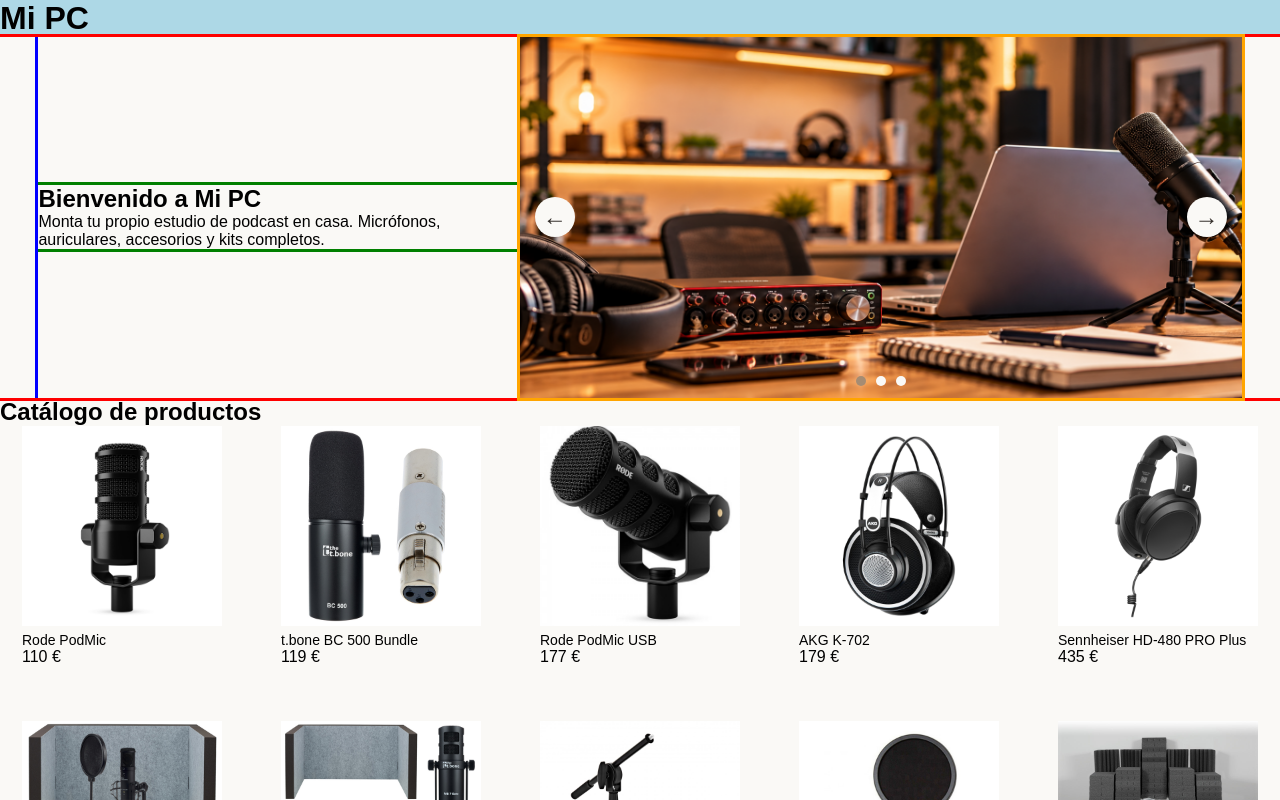
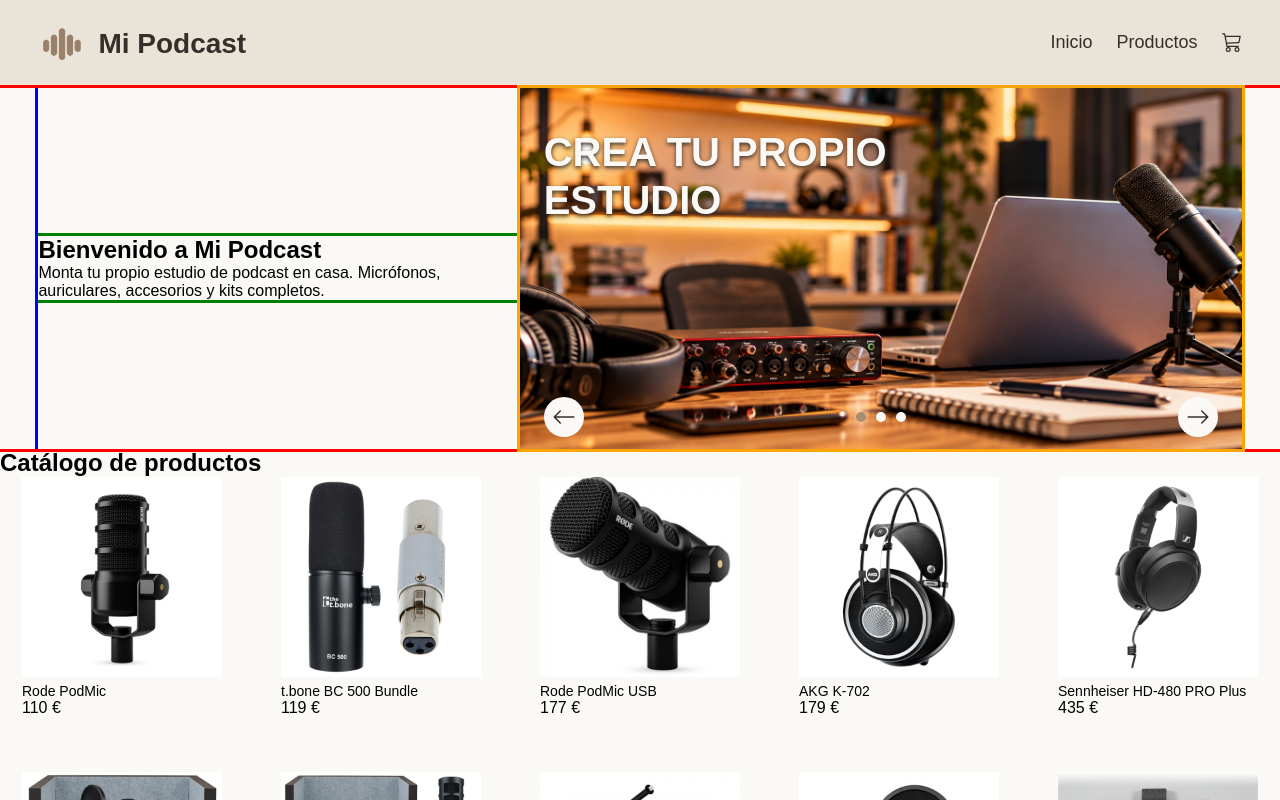
Before and after one commit to superfurry-tech/fran-tienda-tech, a React (Vite) app: page / in a window 1280 px wide. Shown: the top 800 px of the page. Built offline with nearby package versions, Linux system fonts and the light colour scheme.

Commit message:
Mejorar carrusel y añadir cabecera, logo y favicon

```diff
--- a/index.html
+++ b/index.html
@@ -3,9 +3,9 @@
 
 <head>
   <meta charset="UTF-8" />
-  <link rel="icon" type="image/svg+xml" href="/favicon.svg" />
+  <link rel="icon" type="image/png" href="/images/onda-estudio-icono.png" />
   <meta name="viewport" content="width=device-width, initial-scale=1.0" />
-  <title>Mi PC</title>
+  <title>Mi Podcast</title>
 </head>
 
 <body>
--- a/package.json
+++ b/package.json
@@ -11,7 +11,8 @@
   },
   "dependencies": {
     "react": "^19.2.8",
-    "react-dom": "^19.2.8"
+    "react-dom": "^19.2.8",
+    "react-icons": "^5.7.0"
   },
   "devDependencies": {
     "@eslint/js": "^10.0.1",
--- a/src/App.css
+++ b/src/App.css
@@ -1,6 +1,54 @@
 header {
-  background-color: lightblue;
+  display: flex;
+  justify-content: space-between;
+  align-items: center;
+  flex-wrap: wrap;
+  gap: 1.25rem;
+  /* La presentación ocupa el 94%: queda un 3% a cada lado.
+   Usamos ese mismo espacio en el header, aunque dejan de coincidir
+   cuando la presentación alcanza su ancho máximo de 90rem. */
+  padding: 1.25rem 3%;
+  background-color: var(--color-secundario);
+  color: var(--color-texto);
 }
+
+.marca {
+  display: flex;
+  align-items: center;
+  gap: 0.75rem;
+}
+
+.marca img {
+  width: 3rem;
+  height: 3rem;
+  object-fit: contain;
+}
+
+.marca h1 {
+  font-size: 1.75rem;
+}
+
+header nav {
+  display: flex;
+  gap: 1.5rem;
+  font-size: 1.125rem;
+}
+
+/* Un poco de tamaño extra al icono del carrito */
+header nav a svg {
+  font-size: 1.25rem;
+}
+
+header nav a {
+  color: var(--color-texto);
+  text-decoration: none;
+}
+
+header nav a:hover {
+  text-decoration: underline;
+}
+
+
 
 main {
   background-color: #FAF9F6;
@@ -41,7 +89,9 @@ footer {
 .contenido-presentacion {
   display: flex;
   align-items: center;
+  /* Ocupa el 94% del ancho disponible */
   width: 94%;
+  /* Nunca supera los 90rem */
   max-width: 90rem;
   margin: 0 auto;
 }
@@ -95,12 +145,12 @@ footer {
 
 .botones-carrusel {
   position: absolute;
-  /* El contenedor de los botones ocupa toda la superficie del carrusel */
-  inset: 0;
+  bottom: 0.75rem;
+  left: 0;
+  width: 100%;
   display: flex;
-  align-items: center;
   justify-content: space-between;
-  padding: 0 15px;
+  padding: 0 1.5rem;
 }
 
 .botones-carrusel button {
@@ -112,16 +162,21 @@ footer {
   color: var(--color-texto);
   cursor: pointer;
   font-size: 1.5rem;
+  display: flex;
+  align-items: center;
+  justify-content: center;
 }
 
 .indicadores-carrusel {
   position: absolute;
-  bottom: 12px;
+  bottom: 1.6875rem;
   left: 0;
   width: 100%;
   display: flex;
   justify-content: center;
   gap: 10px;
+  /* Deja pasar los clics hacia las flechas que están debajo */
+  pointer-events: none;
 }
 
 .indicadores-carrusel span {
@@ -133,6 +188,37 @@ footer {
 
 .indicadores-carrusel span.activo {
   background-color: var(--color-acento);
+}
+
+.etiqueta-carrusel {
+  position: absolute;
+  top: 40px;
+  left: 24px;
+  max-width: 65%;
+  color: var(--color-fondo);
+  font-size: 2.5rem;
+  font-weight: bold;
+  text-align: left;
+  line-height: 1.2;
+  text-shadow: 0 2px 4px var(--color-texto);
+}
+
+.nombre-carrusel {
+  margin-top: 8px;
+  font-size: 1.5rem;
+  font-weight: normal;
+}
+
+
+.nombre-carrusel del {
+  /* Quita el tachado original del del para poner otro */
+  text-decoration: none;
+  /* Truco para poner un tachado un poco más alto que el que venía por defecto. Al no haber cambio de color, queda una línea */
+  background: linear-gradient(var(--color-fondo),
+      var(--color-fondo)
+      /* Evita que se repita el fondo del 'del' dejando solo una línea */
+    ) no-repeat left 50% / 100% 1px;
+  margin-right: 20px;
 }
 
 
--- a/src/App.tsx
+++ b/src/App.tsx
@@ -1,4 +1,5 @@
 import './App.css'
+import { BsArrowLeft, BsArrowRight, BsCart3 } from "react-icons/bs";
 
 // Para gestionar valores que cambian en el componente.
 import { useState } from 'react'
@@ -17,17 +18,24 @@ const productos = [
   { id: 10, nombre: "Auralex Roominator-DST Kit", precio: 1220, imagen: "/images/accesorio3.jpg" }
 ]
 
-// Cada elemento es un string, no hay necesidad de crear objetos como en el array de productos
+// Rutas de las imágenes del carrusel, almacenadas en un array de strings. Cada elemento es un string, no hay necesidad de crear objetos como en el array de productos.
 const imagenes = [
   "/images/portada_1.png",
   "/images/portada_2.png",
   "/images/portada_3.png"
 ]
 
+//Textos que corresponden a las imágenes del carrusel. Cada texto ocupa la misma posición que su imagen en el array imagenes.
+const etiquetas = [
+  "CREA TU PROPIO ESTUDIO",
+  "NOVEDAD",
+  "OFERTA"
+]
+
 // Componente principal de la tienda.
 // .map() recorre el array y genera un elemento React <Producto /> por cada producto.
 function App() {
-  const nombre = 'Mi PC'
+  const nombre = 'Mi Podcast'
 
   // Índice de la imagen que se muestra en el carrusel. Inicialmente es la primera (0).
   const [indice, setIndice] = useState(0)
@@ -56,7 +64,17 @@ function App() {
   return (
     <>
       <header>
-        <h1>{nombre}</h1>
+        <div className="marca">
+          <img src="/images/onda-estudio-icono.png" alt="" />
+          <h1>{nombre}</h1>
+        </div>
+
+        <nav aria-label="Navegación principal">
+          <a href="/">Inicio</a>
+          <a href="/productos">Productos</a>
+          <a href="/carrito" aria-label="Carrito">
+            <BsCart3 aria-hidden="true" /></a>
+        </nav>
       </header>
       <main>
         <section className="presentacion">
@@ -68,10 +86,27 @@ function App() {
             </div>
 
             <div className="carrusel">
+              {/* Muestra la imagen correspondiente al índice actual. */}
               <img src={imagenes[indice]} alt="Estudio casero de podcast" />
+              {/* Muestra el texto que corresponde a esa misma imagen. */}
+              <div className="etiqueta-carrusel">
+                <p>{etiquetas[indice]}</p>
+
+                {/* && significa 'mostrar solo si cumple la condición'. */}
+                {indice === 1 && <p className="nombre-carrusel"><strong>AKG K-702</strong></p>}
+
+                {indice === 2 && (
+                  <>
+                    <p className="nombre-carrusel"><strong>Rode PodMic USB</strong></p>
+                    <p className="nombre-carrusel">
+                      <del>200 €</del> <strong>177 €</strong>
+                    </p>
+                  </>
+                )}
+              </div>
               <div className="botones-carrusel">
-                <button onClick={anteriorImagen} aria-label="Imagen anterior">←</button>
-                <button onClick={siguienteImagen} aria-label="Imagen siguiente">→</button>
+                <button onClick={anteriorImagen} aria-label="Imagen anterior"><BsArrowLeft /></button>
+                <button onClick={siguienteImagen} aria-label="Imagen siguiente"><BsArrowRight /></button>
               </div>
               <div className="indicadores-carrusel">
                 {/* Si el índice coincide con la imagen actual, añade la clase "activo", que cambia el color en CSS. */}
@@ -98,7 +133,7 @@ function App() {
       </main>
 
       <footer>
-        <p>© 2026 Mi PC. Todos los derechos reservados.</p>
+        <p>© 2026 Mi Podcast. Todos los derechos reservados.</p>
       </footer>
 
     </>
```
Also changed, not shown: public/images/onda-estudio-icono.png (added), 1 other file (tests, documents, lock files or other folders).
